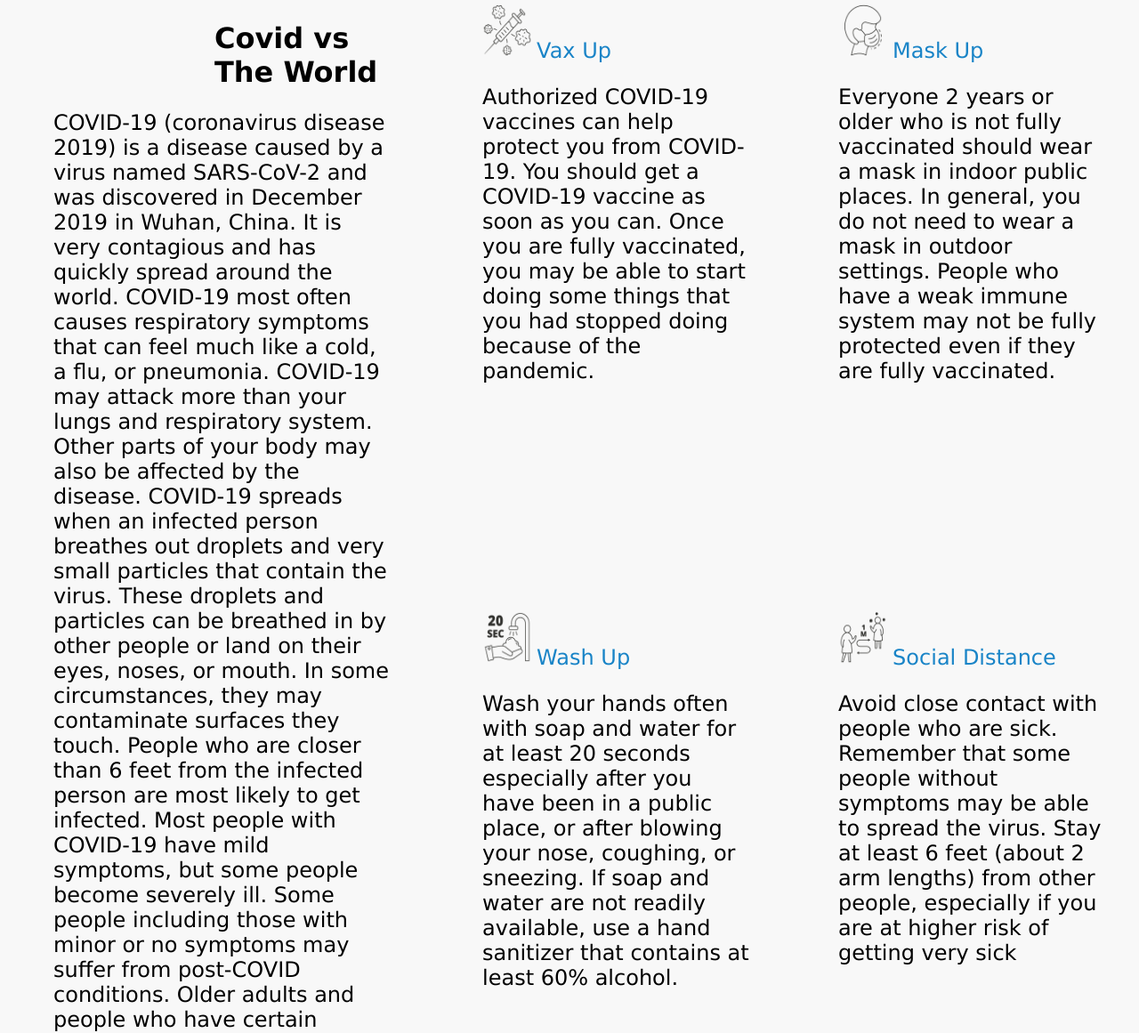
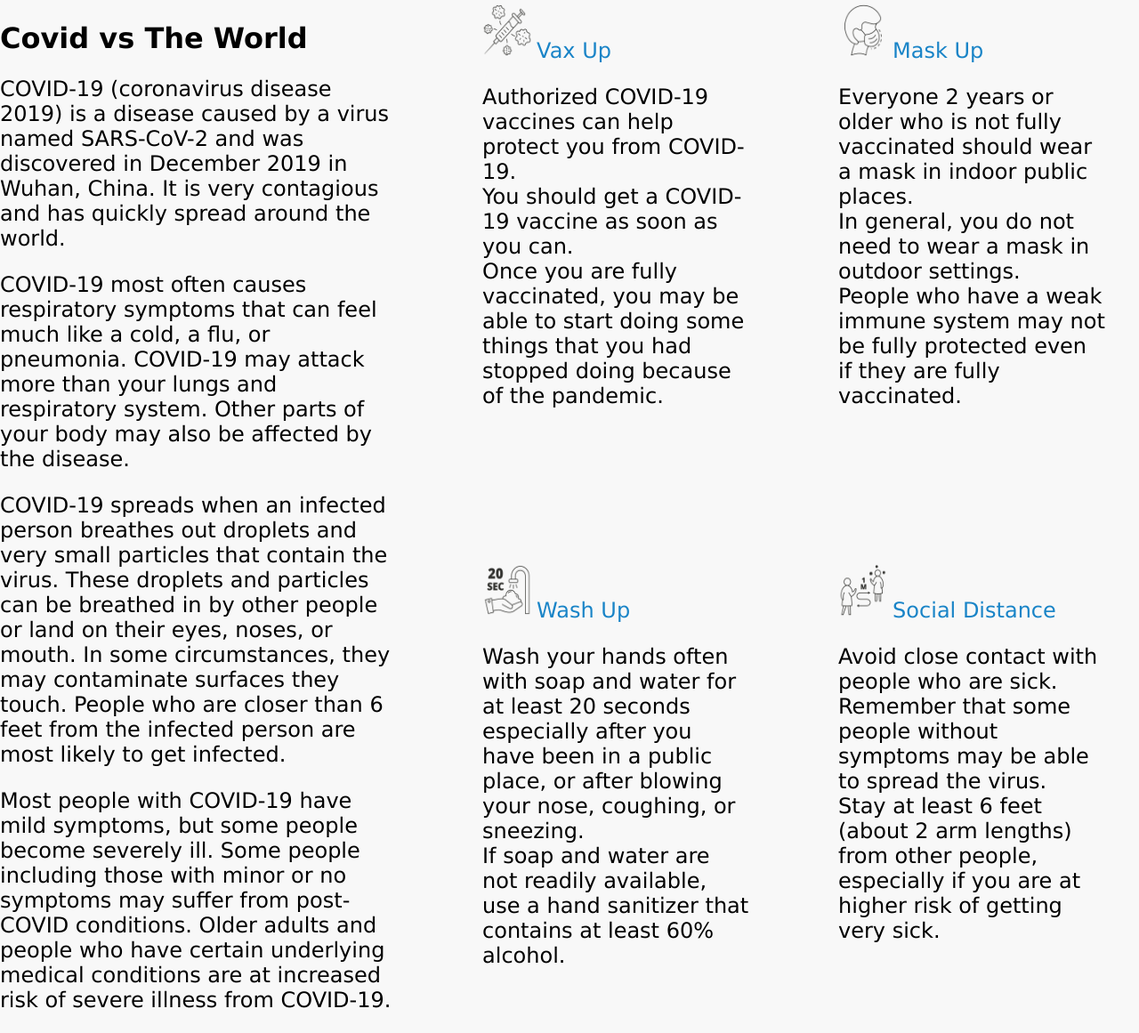
Before and after one commit to lucylee-412/collab-workshop, a plain HTML site: page index.html in a window 1280 px wide. Shown: the part 308-1469 px from the top of the page at 89% size. Drawn offline with Linux system fonts and the light colour scheme.

Commit message:
Fix spacing and add more p tags

```diff
--- a/index.html
+++ b/index.html
@@ -17,55 +17,77 @@
     <header>
         <h2>Covid-19</h2>
         <h3 id="bett">Better Prepared</h3>
+
         <nav>
           <h3><a href="index.html">Home</a></h3>
           <h3><a href="resources.html">Resources</a></h3>
           <h3><a href="donate.html">Donate</a></h3>
         </nav>
     </header>
+
     <main>
-      <div id="mission-statement">
+      <div id="about-covid">
         <h1>Covid vs The World</h1>
-          <p>COVID-19 (coronavirus disease 2019) is a disease caused by a virus named SARS-CoV-2 and was discovered in December 2019 in Wuhan, China. It is very contagious and has quickly spread around the world.
+        <p>COVID-19 (coronavirus disease 2019) is a disease caused by a virus
+          named SARS-CoV-2 and was discovered in December 2019 in Wuhan, China.
+          It is very contagious and has quickly spread around the world.</p>
 
-            COVID-19 most often causes respiratory symptoms that can feel much like a cold, a flu, or pneumonia. COVID-19 may attack more than your lungs and respiratory system. Other parts of your body may also be affected by the disease.
+        <p>COVID-19 most often causes respiratory symptoms that can feel much
+          like a cold, a flu, or pneumonia. COVID-19 may attack more than your
+          lungs and respiratory system. Other parts of your body may also be
+          affected by the disease.</p>
 
-            COVID-19 spreads when an infected person breathes out droplets and very small particles that contain the virus. These droplets and particles can be breathed in by other people or land on their eyes, noses, or mouth. In some circumstances, they may contaminate surfaces they touch. People who are closer than 6 feet from the infected person are most likely to get infected.
+        <p>COVID-19 spreads when an infected person breathes out droplets and
+          very small particles that contain the virus. These droplets and
+          particles can be breathed in by other people or land on their eyes,
+          noses, or mouth. In some circumstances, they may contaminate surfaces
+          they touch. People who are closer than 6 feet from the infected person
+          are most likely to get infected.</p>
 
-            Most people with COVID-19 have mild symptoms, but some people become severely ill. Some people including those with minor or no symptoms may suffer from post-COVID conditions. Older adults and people who have certain underlying medical conditions are at increased risk of severe illness from COVID-19.
+        <p>Most people with COVID-19 have mild symptoms, but some people become
+          severely ill. Some people including those with minor or no symptoms
+          may suffer from post-COVID conditions. Older adults and people who
+          have certain underlying medical conditions are at increased risk of
+          severe illness from COVID-19.</p>
+      </div>
 
-          </p>
-      </div>
       <div id="precautions">
         <div class="precs1">
           <img src="./images/COVID-Icons-20.png" alt="vaccine needle">
           <span>Vax Up</span>
-            <p>Authorized COVID-19 vaccines can help protect you from COVID-19.
-              You should get a COVID-19 vaccine as soon as you can.
-              Once you are fully vaccinated, you may be able to start doing some things that you had stopped doing because of the pandemic.
-            </p>
+          <p>Authorized COVID-19 vaccines can help protect you from COVID-19.<br>
+            You should get a COVID-19 vaccine as soon as you can.<br>
+            Once you are fully vaccinated, you may be able to start doing some
+            things that you had stopped doing because of the pandemic.</p>
         </div>
+
         <div class="precs2">
           <img src="./images/COVID-Icons-02.png" alt="mask wearing">
           <span>Mask Up</span>
-            <p>Everyone 2 years or older who is not fully vaccinated should wear a mask in indoor public places.
-              In general, you do not need to wear a mask in outdoor settings.
-              People who have a weak immune system may not be fully protected even if they are fully vaccinated.
-            </p>
+          <p>Everyone 2 years or older who is not fully vaccinated should wear
+            a mask in indoor public places.<br>
+            In general, you do not need to wear a mask in outdoor settings.<br>
+            People who have a weak immune system may not be fully protected
+            even if they are fully vaccinated.</p>
         </div>
+
         <div class="precs3">
           <img src="./images/COVID-Icons-23.png" alt="washing hands">
           <span>Wash Up</span>
-            <p>Wash your hands often with soap and water for at least 20 seconds especially after you have been in a public place, or after blowing your nose, coughing, or sneezing.
-              If soap and water are not readily available, use a hand sanitizer that contains at least 60% alcohol.
-            </p>
+          <p>Wash your hands often with soap and water for at least 20 seconds
+            especially after you have been in a public place, or after blowing
+            your nose, coughing, or sneezing.<br>
+            If soap and water are not readily available, use a hand sanitizer
+            that contains at least 60% alcohol.</p>
         </div>
+
         <div class="precs4">
           <img src="./images/COVID-Icons-08.png" alt="social distancing">
           <span>Social Distance</span>
-            <p>Avoid close contact with people who are sick. Remember that some people without symptoms may be able to spread the virus.
-              Stay at least 6 feet (about 2 arm lengths) from other people, especially if you are at higher risk of getting very sick
-            </p>
+          <p>Avoid close contact with people who are sick. Remember that some
+            people without symptoms may be able to spread the virus.<br>
+            Stay at least 6 feet (about 2 arm lengths) from other people,
+            especially if you are at higher risk of getting very sick.</p>
         </div>
       </div>
      </main>
```
Lines whose indentation alone changed are shown as unchanged.
